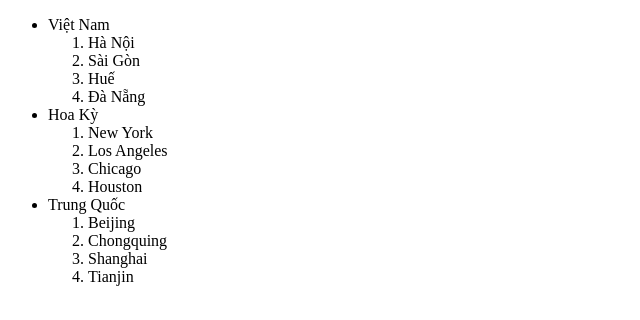
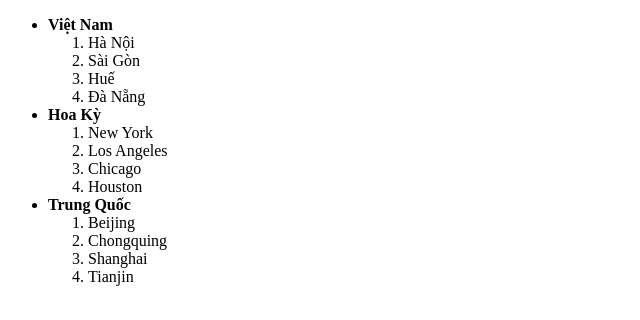
Before and after one commit to DVKHOI/ThucHanhHTML, a plain HTML site: page taodanhsach.html in a window 1280 px wide. Shown: the full height of the page, 0-640 px from the left. Drawn offline with Linux system fonts and the light colour scheme.

Commit message:
edit tiêu đề

```diff
--- a/taodanhsach.html
+++ b/taodanhsach.html
@@ -5,12 +5,16 @@
     <meta http-equiv="X-UA-Compatible" content="IE=edge" />
     <meta name="viewport" content="width=device-width, initial-scale=1.0" />
     <title>Document</title>
-    <style></style>
+    <style>
+      span {
+        font-weight: bold;
+      }
+    </style>
   </head>
   <body>
     <ul>
       <li>
-        Việt Nam
+        <span>Việt Nam</span>
         <ol>
           <li>Hà Nội</li>
           <li>Sài Gòn</li>
@@ -19,7 +23,7 @@
         </ol>
       </li>
       <li>
-        Hoa Kỳ
+        <span>Hoa Kỳ</span>
         <ol>
           <li>New York</li>
           <li>Los Angeles</li>
@@ -28,7 +32,7 @@
         </ol>
       </li>
       <li>
-        Trung Quốc
+        <span>Trung Quốc</span>
         <ol>
           <li>Beijing</li>
           <li>Chongquing</li>
```
